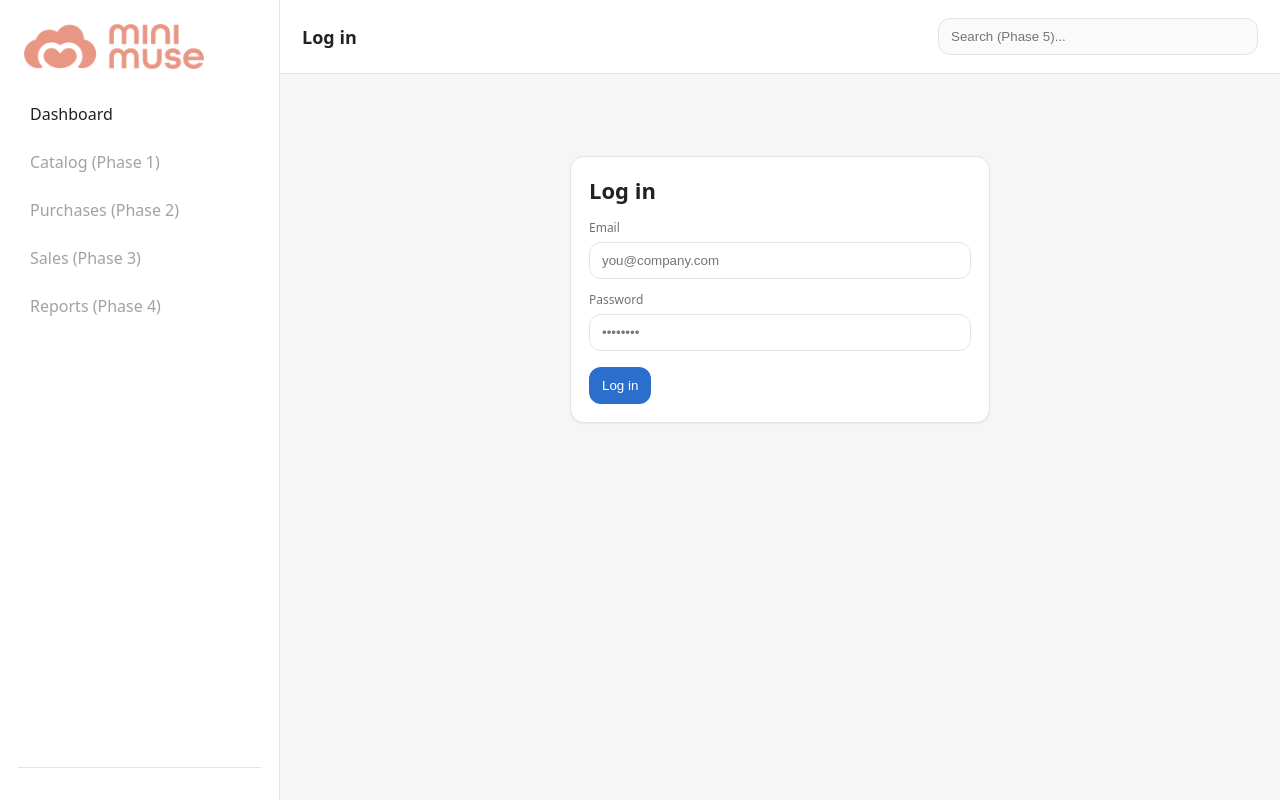
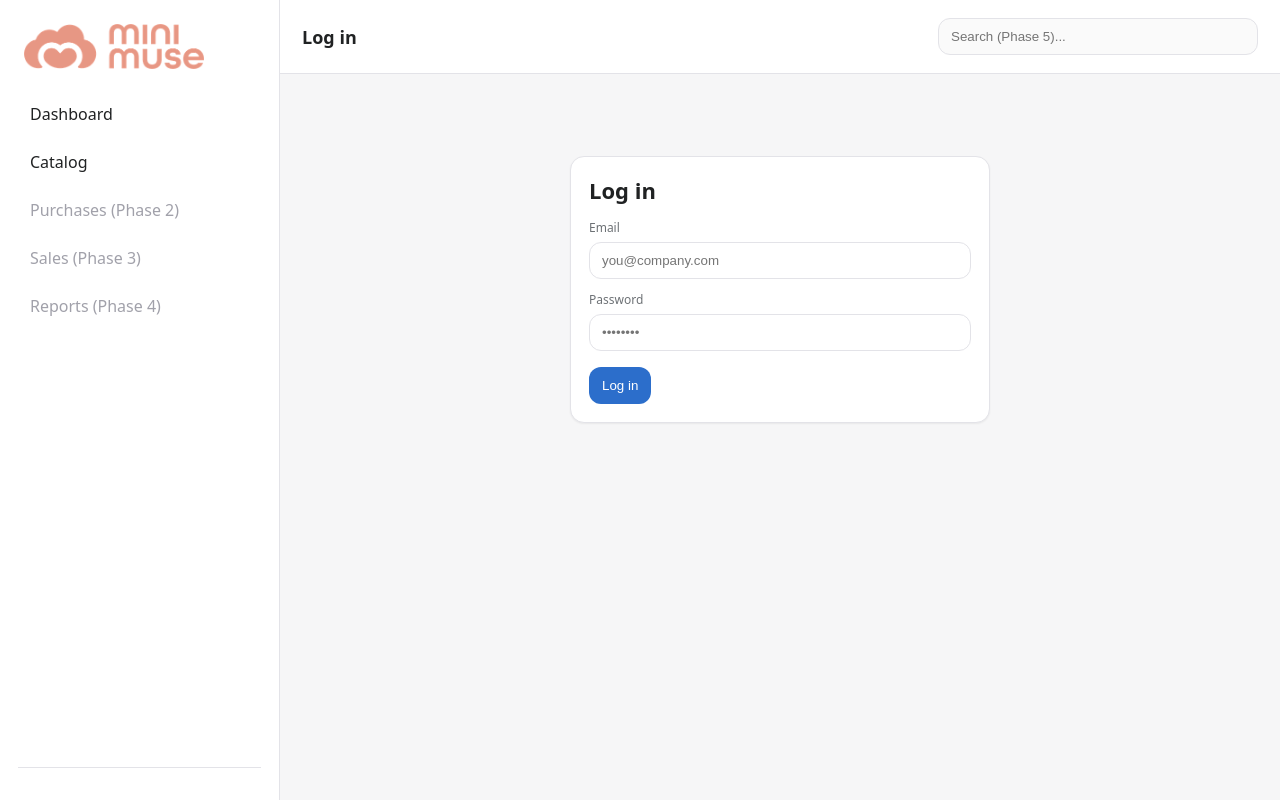
Before and after one commit to schaak722/mini-muse, a Flask app: a page that uses app/templates/base.html in a window 1280 px wide. Run offline with Flask 3, Linux system fonts and the light colour scheme.

Commit message:
Update base.html

```diff
--- a/app/templates/base.html
+++ b/app/templates/base.html
@@ -25,7 +25,7 @@
 
       <nav class="nav">
         <a class="nav__item" href="{{ url_for('main.dashboard') }}">Dashboard</a>
-        <a class="nav__item disabled" href="#" title="Phase 1">Catalog (Phase 1)</a>
+        <a class="nav__item" href="{{ url_for('catalog.items_list') }}">Catalog</a>
         <a class="nav__item disabled" href="#" title="Phase 2">Purchases (Phase 2)</a>
         <a class="nav__item disabled" href="#" title="Phase 3">Sales (Phase 3)</a>
         <a class="nav__item disabled" href="#" title="Phase 4">Reports (Phase 4)</a>
```
